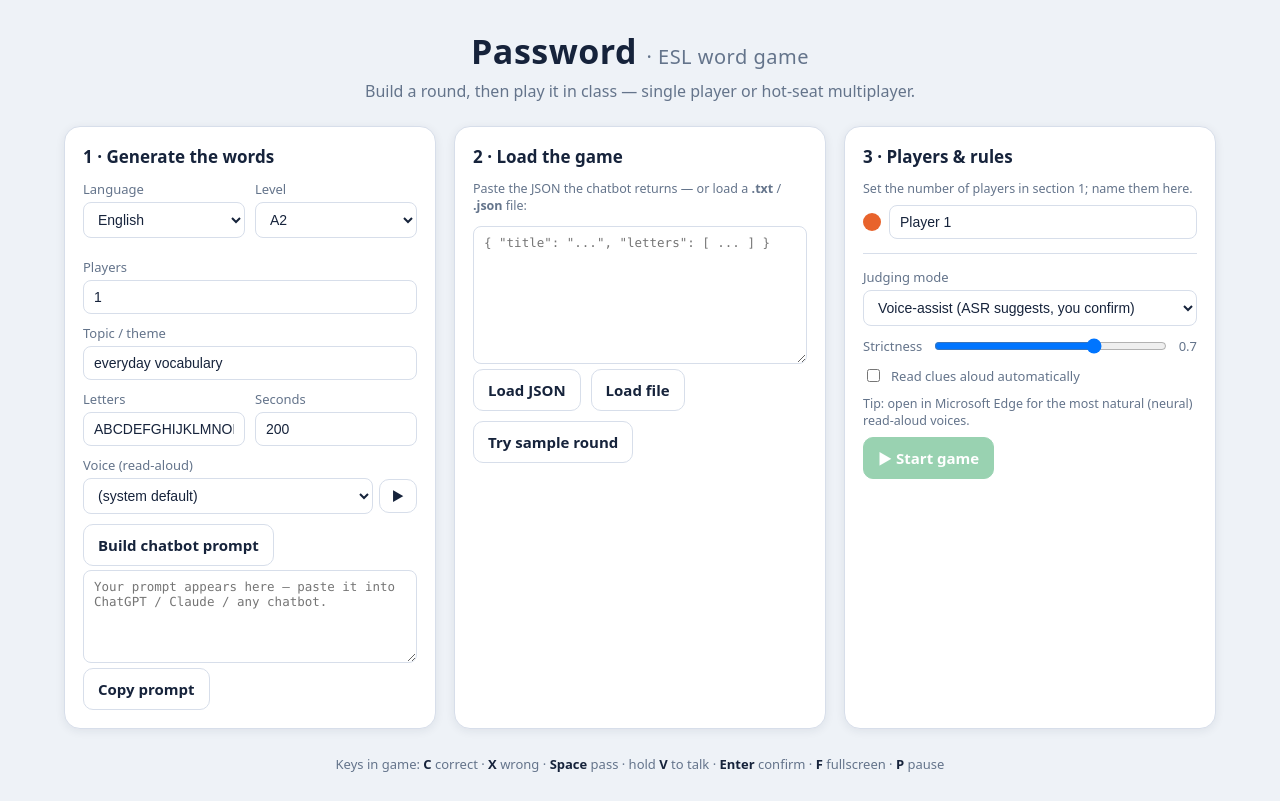
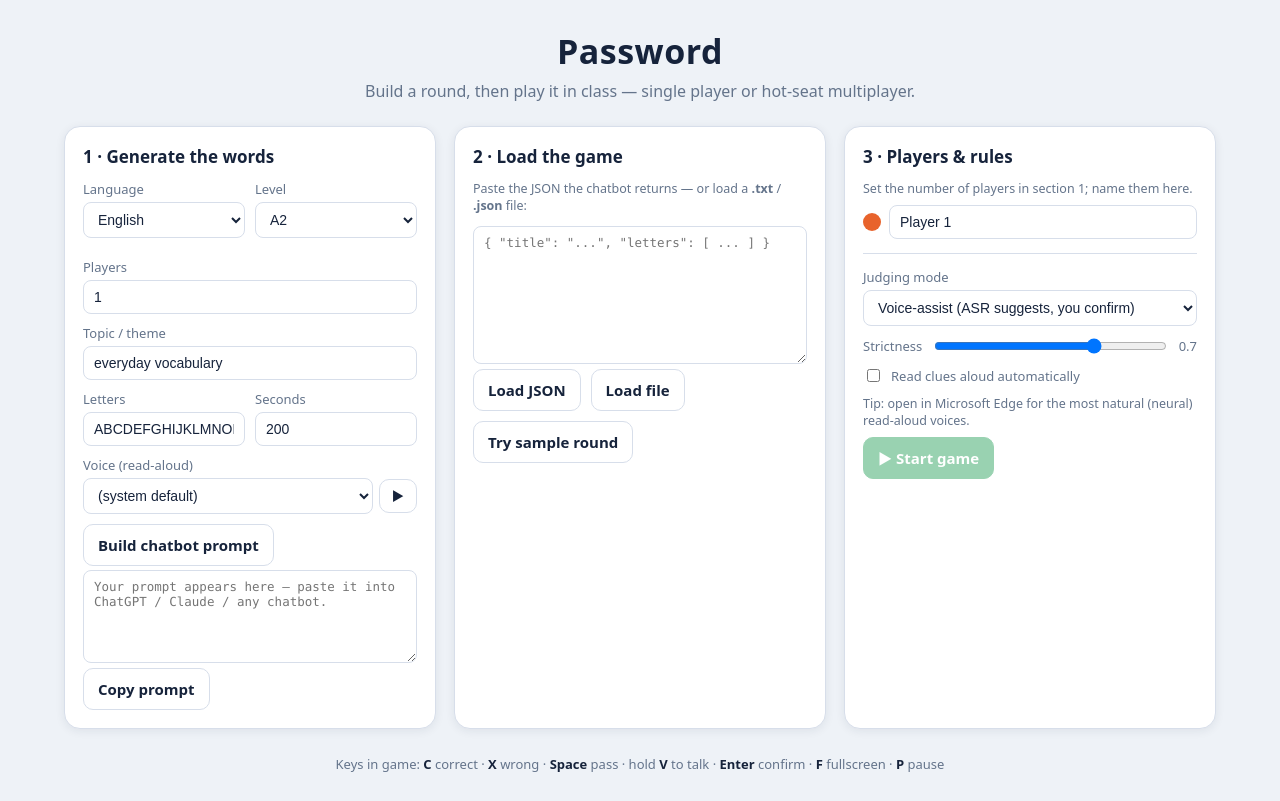
Before and after one commit to audiophrases/password, a plain HTML site: page index.html in a window 1280 px wide. Drawn offline with Linux system fonts and the light colour scheme.

Commit message:
Drop "ESL word game" subtitle from header and title
Co-Authored-By: Claude Opus 4.8 <noreply@anthropic.com>

```diff
--- a/index.html
+++ b/index.html
@@ -3,14 +3,14 @@
 <head>
   <meta charset="UTF-8" />
   <meta name="viewport" content="width=device-width, initial-scale=1.0" />
-  <title>Password — ESL word game</title>
+  <title>Password</title>
   <link rel="stylesheet" href="styles.css" />
 </head>
 <body>
   <!-- ===================== SETUP ===================== -->
   <section id="setup" class="screen">
     <header class="setup-head">
-      <h1>Password <span>· ESL word game</span></h1>
+      <h1>Password</h1>
       <p class="sub">Build a round, then play it in class — single player or hot-seat multiplayer.</p>
     </header>
 
```
